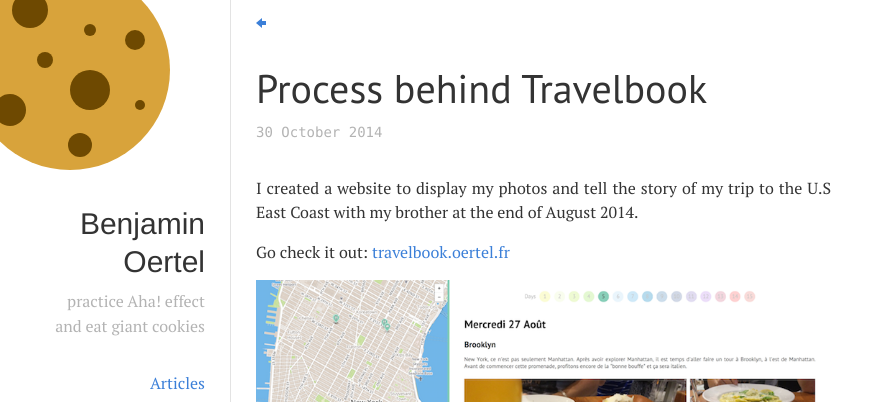
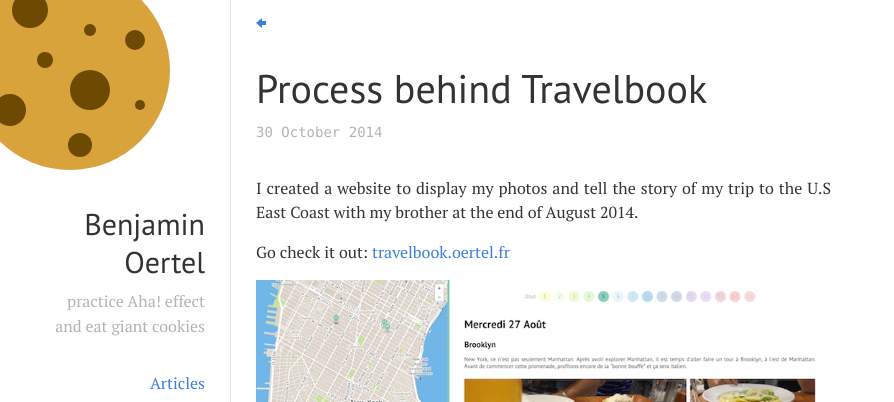
Before and after one commit to boertel/blog, a Jekyll site: the page built from _posts/2014-10-30-travelbook.md, in a window 1280 px wide. Shown: the top 402 px of the page, without its empty margins (0-894 px from the left). Built offline with Jekyll 4.4.1, drawn with Linux system fonts in a browser that asks for light colours; comment, search, counter and statistics services are not loaded.

Commit message:
one font

```diff
--- a/_layouts/default.html
+++ b/_layouts/default.html
@@ -8,7 +8,6 @@
     <link rel="stylesheet" type="text/css" href="/static/css/pygments.css">
     <link rel="stylesheet" type="text/css" href="/static/css/octicons.css">
     <meta name="viewport" content="width=device-width, initial-scale=1, maximum-scale=1">
-    <!--link href='//fonts.googleapis.com/css?family=Source+Sans+Pro:400,400italic|Vollkorn' rel='stylesheet' type='text/css'-->
     <link href='//fonts.googleapis.com/css?family=PT+Serif|PT+Serif:i|PT+Sans|PT+Sans:b' rel='stylesheet' type='text/css'>
     <link rel="shortcut icon" href="/favicon.png" type="image/png" />
 </head>
--- a/static/css/blog.css
+++ b/static/css/blog.css
@@ -249,7 +249,6 @@ article {
     max-width: 195px;
     font-size: 30px;
     line-height: 38px;
-    font-family: 'Source Sans Pro', Helvetica, sans-serif;
     font-weight: 400;
     text-align: right;
 }
```
